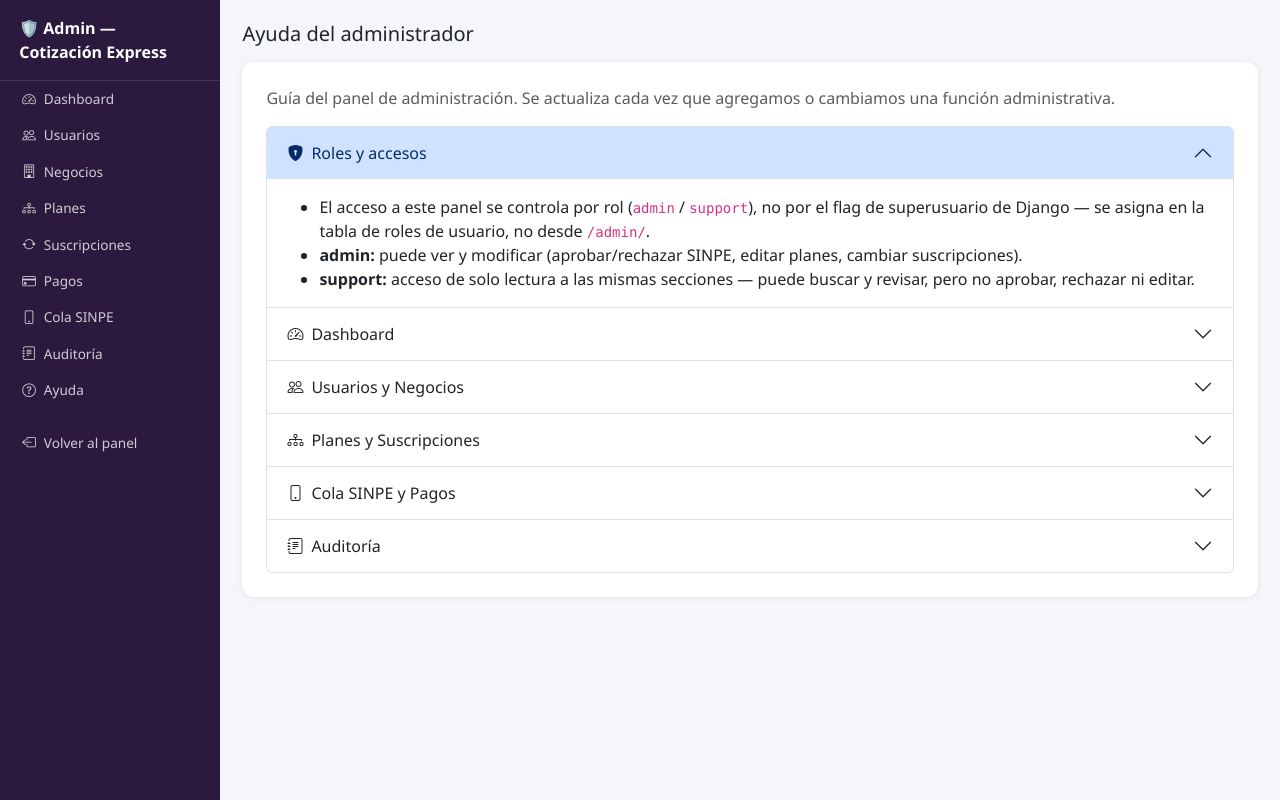
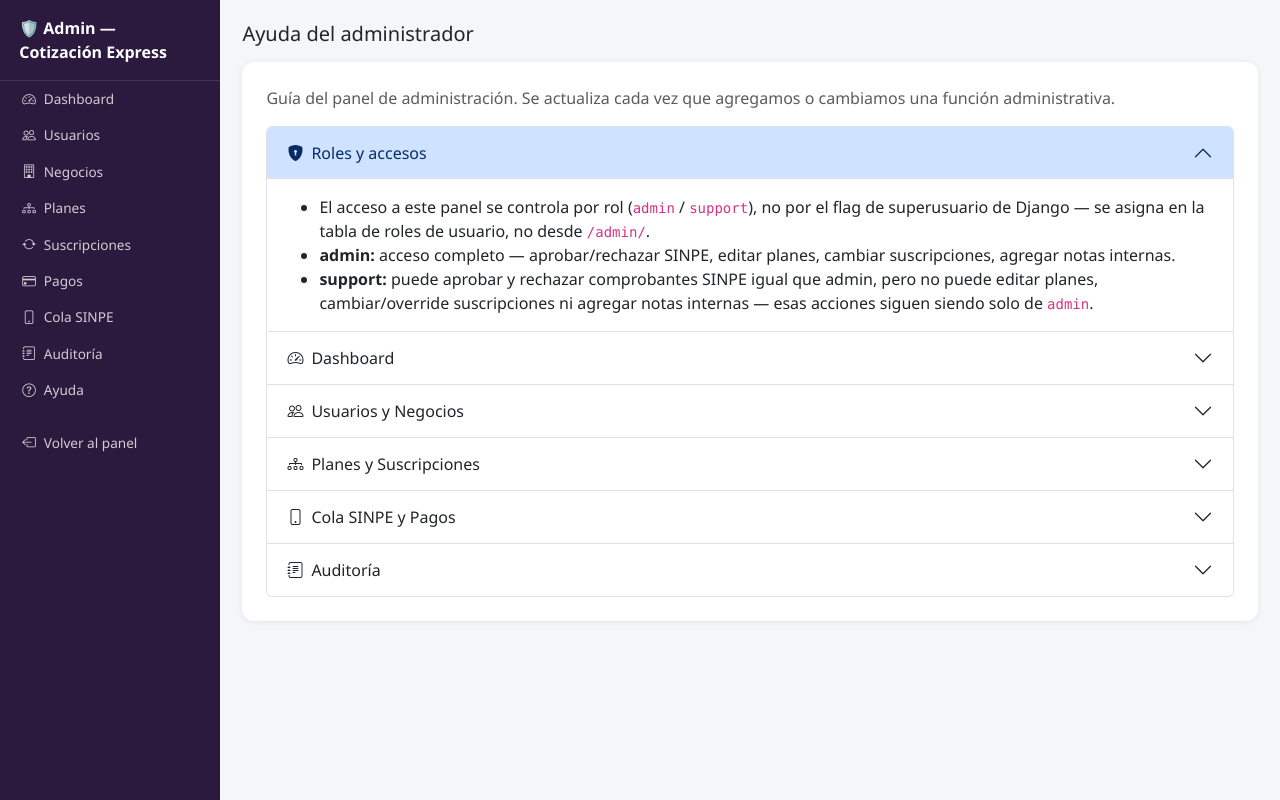
Before and after one commit to EngellZa/engellcr, a Django app: template engellcr/cotizador_app/templates/cotizador_app/staff_ayuda.html in a window 1280 px wide. Run offline with Django 3.2, Linux system fonts and the light colour scheme; the template is opened without the code that fills it, so the values that code supplies are empty; parts of the project's set-up code (start-up, migrations or seed data) failed here and were passed over.

Commit message:
Let support role approve/reject SINPE receipts, not just view them
Previously only admin could approve/reject; support saw a disabled,
read-only form. Product decision: support should be able to help clear
the SINPE queue too. Editing plans/subscriptions and adding internal
notes remain admin-only. Updated the staff help page accordion to
match, per the doc-sync rule in CLAUDE.md.

Co-Authored-By: Claude Sonnet 5 <noreply@anthropic.com>

```diff
--- a/engellcr/cotizador_app/templates/cotizador_app/staff_ayuda.html
+++ b/engellcr/cotizador_app/templates/cotizador_app/staff_ayuda.html
@@ -17,8 +17,8 @@
         <div class="accordion-body">
           <ul class="mb-0">
             <li>El acceso a este panel se controla por rol (<code>admin</code> / <code>support</code>), no por el flag de superusuario de Django — se asigna en la tabla de roles de usuario, no desde <code>/admin/</code>.</li>
-            <li><strong>admin:</strong> puede ver y modificar (aprobar/rechazar SINPE, editar planes, cambiar suscripciones).</li>
-            <li><strong>support:</strong> acceso de solo lectura a las mismas secciones — puede buscar y revisar, pero no aprobar, rechazar ni editar.</li>
+            <li><strong>admin:</strong> acceso completo — aprobar/rechazar SINPE, editar planes, cambiar suscripciones, agregar notas internas.</li>
+            <li><strong>support:</strong> puede aprobar y rechazar comprobantes SINPE igual que admin, pero no puede editar planes, cambiar/override suscripciones ni agregar notas internas — esas acciones siguen siendo solo de <code>admin</code>.</li>
           </ul>
         </div>
       </div>
```
Also changed, not shown: engellcr/cotizador_app/templates/cotizador_app/staff_sinpe_revisar.html (+3 -6 lines), engellcr/cotizador_app/views/staff.py (+1 -6 lines).
